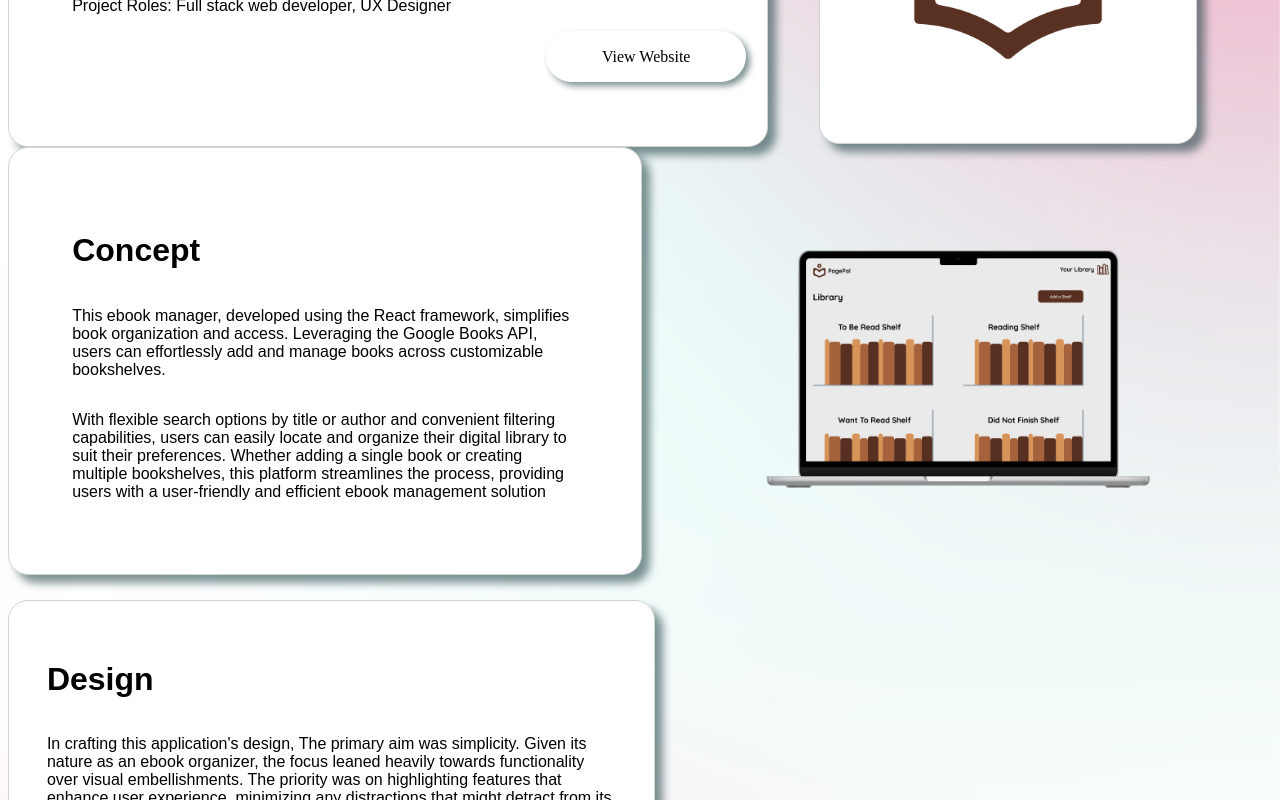
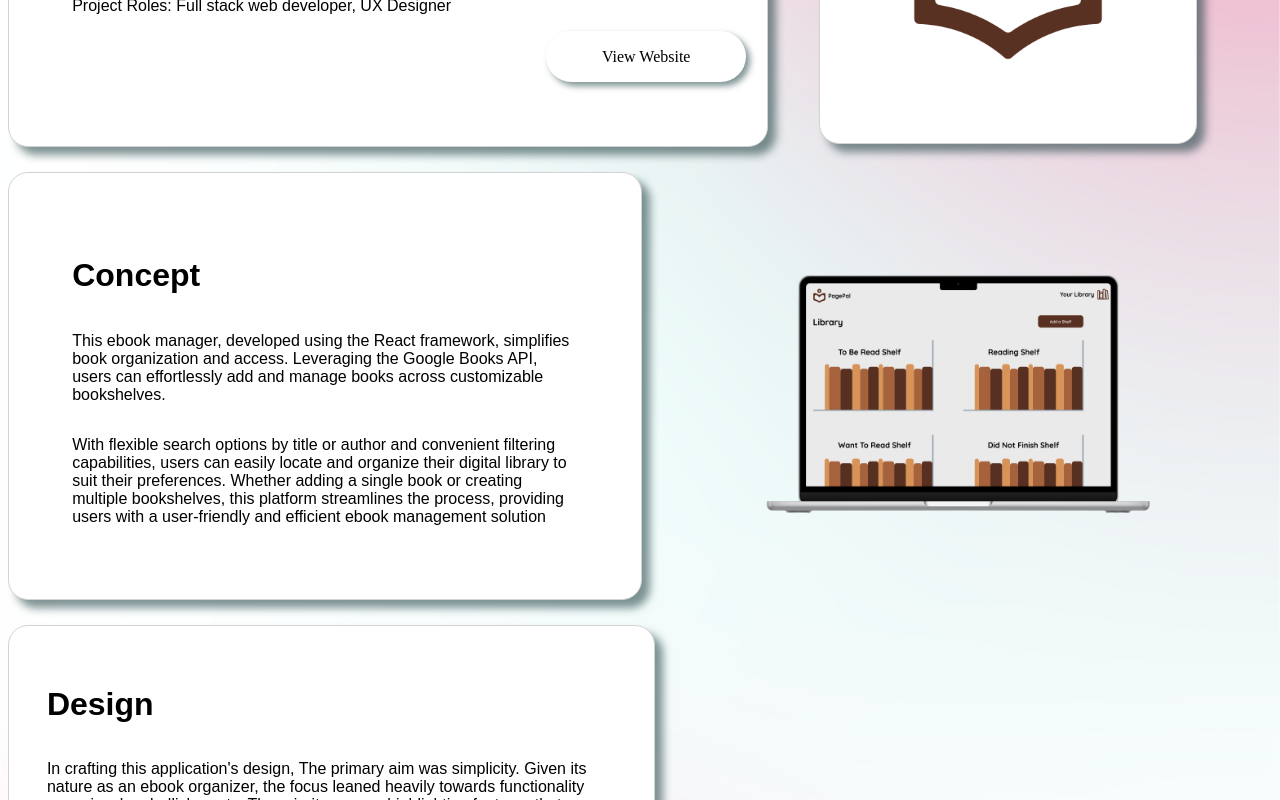
Before and after one commit to bguemos/bri-lynngportfolio, a Next.js app: page /pagepal in a window 1280 px wide. Shown: the part 438-1238 px from the top of the page. Built offline with nearby package versions, Linux system fonts and the light colour scheme; a web font is replaced by a local one.

Commit message:
fixing spacing

```diff
--- a/styles/Pagepal.module.css
+++ b/styles/Pagepal.module.css
@@ -56,6 +56,7 @@
   display: flex;
   flex-direction: row;
   justify-content: space-between;
+  margin-top: 2%;
 
 }
 .design {
--- a/styles/Westpoint.module.css
+++ b/styles/Westpoint.module.css
@@ -49,12 +49,12 @@
    }
 
    .secondcontent {
-     display: flex;
-     flex-direction: row;
-     align-items: center;
-     justify-content: space-evenly;
-     flex-wrap: wrap;
-   }
+    display: flex;
+    flex-direction: row;
+    justify-content: space-between;
+    margin-top: 2%;
+
+  }
    .design {
      display: flex;
      flex-direction: column;
```
